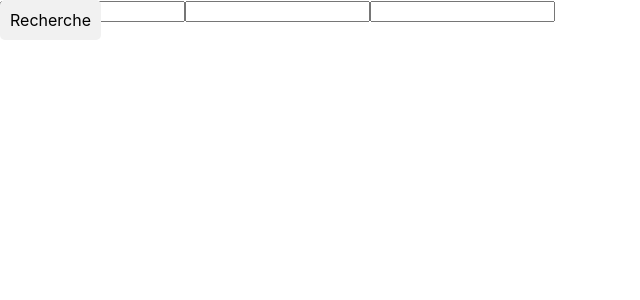
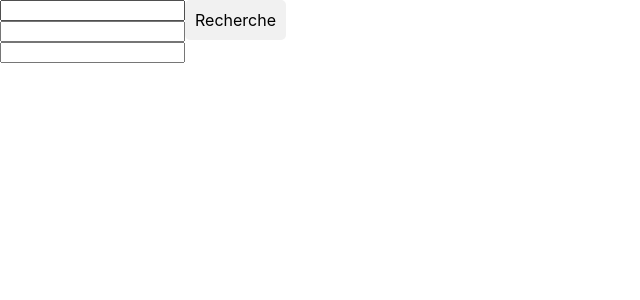
Before and after one commit to Discaz/Projet-Hackaton-wild-code-school, a React (Create React App) app in the folder velusia-star-wars/: page / in a window 1280 px wide. Shown: the top 300 px of the page, without its empty margins (0-640 px from the left). Built offline with nearby package versions, Linux system fonts and the light colour scheme.

Commit message:
flexModidication

```diff
--- a/velusia-star-wars/src/components/Category.css
+++ b/velusia-star-wars/src/components/Category.css
@@ -1,10 +1,13 @@
 .Frame {
-    position: relative;
+    display: flex;
 }
 .Categories {
-    position: absolute;
+    display: flex;
+    flex-direction: column;
 }
 .button {
+    display: flex;
+    flex-direction: column;
     position: absolute;
     background-color: #f1f1f1;
     color: black;
```
